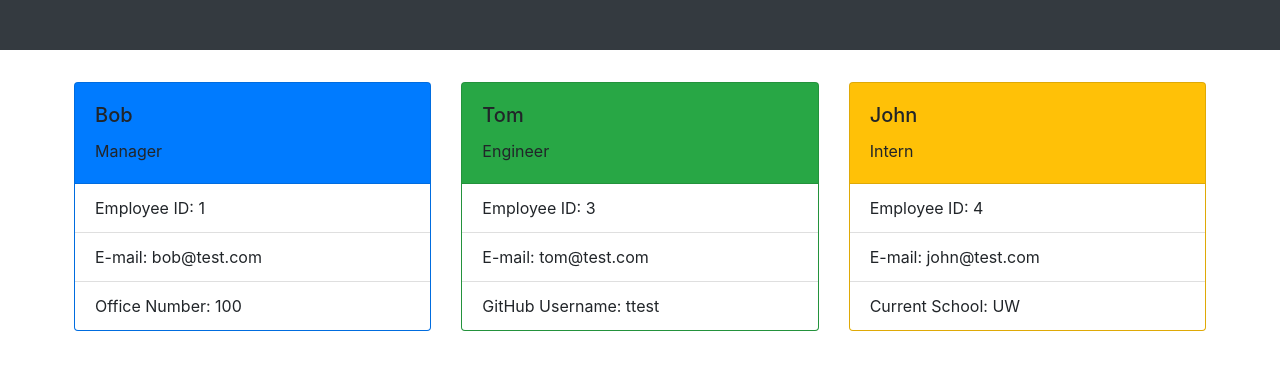
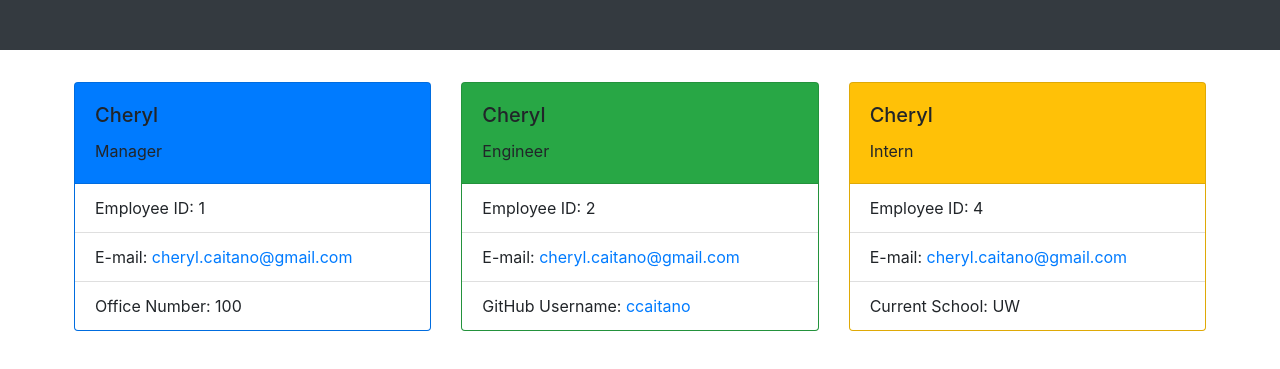
Before and after one commit to ccaitano/team-profile-generator, a website: page index.html in a window 1280 px wide. Shown: the part 153-522 px from the top of the page. Drawn offline with nearby package versions, Linux system fonts and the light colour scheme.

Commit message:
Add email and github links to HTML rendering

```diff
--- a/index.html
+++ b/index.html
@@ -20,36 +20,36 @@
 
      <div class="card bg-primary" style="width: 18rem;">
          <div class="card-body">
-             <h5 class="card-title">Bob</h5>
+             <h5 class="card-title">Cheryl</h5>
              <p class="card-text">Manager</p>
          </div>
          <ul class="list-group list-group-flush">
              <li class="list-group-item">Employee ID: 1</li>
-             <li class="list-group-item">E-mail: bob@test.com</li>
+             <li class="list-group-item">E-mail: <a href="mailto:cheryl.caitano@gmail.com" target="_blank">cheryl.caitano@gmail.com</a></li>
              <li class="list-group-item">Office Number: 100</li>
          </ul>
      </div>
 
     <div class="card bg-success" style="width: 18rem;">
          <div class="card-body">
-             <h5 class="card-title">Tom</h5>
+             <h5 class="card-title">Cheryl</h5>
              <p class="card-text">Engineer</p>
          </div>
          <ul class="list-group list-group-flush">
-             <li class="list-group-item">Employee ID: 3</li>
-             <li class="list-group-item">E-mail: tom@test.com</li>
-             <li class="list-group-item">GitHub Username: ttest</li>
+             <li class="list-group-item">Employee ID: 2</li>
+             <li class="list-group-item">E-mail: <a href="mailto:cheryl.caitano@gmail.com" target="_blank">cheryl.caitano@gmail.com</a></li>
+             <li class="list-group-item">GitHub Username: <a href="https://github.com/ccaitano" target="_blank">ccaitano</a></li>
          </ul>
     </div>
 
     <div class="card bg-warning" style="width: 18rem;">
          <div class="card-body">
-             <h5 class="card-title">John</h5>
+             <h5 class="card-title">Cheryl</h5>
              <p class="card-text">Intern</p>
          </div>
          <ul class="list-group list-group-flush">
              <li class="list-group-item">Employee ID: 4</li>
-             <li class="list-group-item">E-mail: john@test.com</li>
+             <li class="list-group-item">E-mail: <a href="mailto:cheryl.caitano@gmail.com" target="_blank">cheryl.caitano@gmail.com</a></li>
              <li class="list-group-item">Current School: UW</li>
          </ul>
     </div>
```
Also changed, not shown: index.js (+4 -4 lines).
